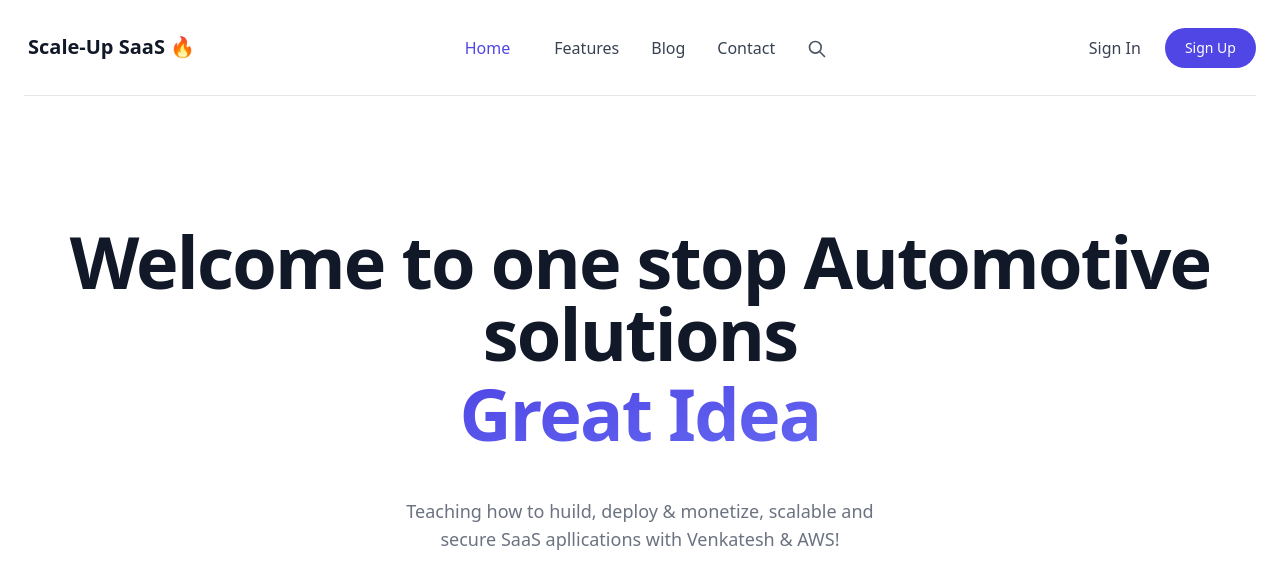
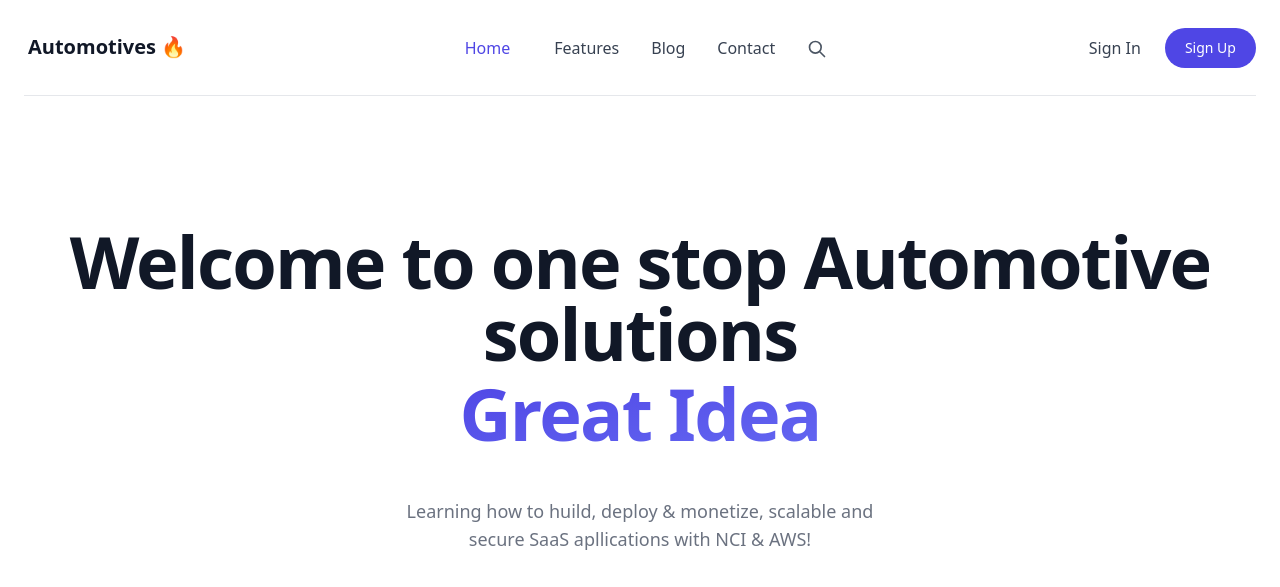
Before and after one commit to venkypallieni/devops, a website: page html/index.html in a window 1280 px wide. Shown: the top 587 px of the page. Drawn offline with nearby package versions, Linux system fonts and the light colour scheme.

Commit message:
Everything is created

```diff
--- a/html/index.html
+++ b/html/index.html
@@ -1772,7 +1772,7 @@
                     class="container relative flex flex-wrap items-center justify-between h-24 mx-auto overflow-hidden font-medium border-b border-gray-200 md:overflow-visible lg:justify-center sm:px-4 md:px-2 lg:px-0">
                     <div class="flex items-center justify-start w-1/4 h-full pr-4">
                         <a href="#_" class="inline-block py-4 md:py-0">
-                            <span class="p-1 text-xl font-black leading-none text-gray-900">Scale-Up SaaS 🔥</span>
+                            <span class="p-1 text-xl font-black leading-none text-gray-900">Automotives 🔥</span>
                         </a>
                     </div>
                     <div class="top-0 left-0 items-start hidden w-full h-full p-4 text-sm bg-gray-900 bg-opacity-50 md:items-center md:w-3/4 md:absolute lg:text-base md:bg-transparent md:p-0 md:relative md:flex"
@@ -1780,7 +1780,7 @@
                         <div
                             class="flex-col w-full h-auto overflow-hidden bg-white rounded-lg md:bg-transparent md:overflow-visible md:rounded-none md:relative md:flex md:flex-row">
                             <a href="#_"
-                                class="inline-flex items-center block w-auto h-16 px-6 text-xl font-black leading-none text-gray-900 md:hidden">Scale-Up SaaS 🔥<span
+                                class="inline-flex items-center block w-auto h-16 px-6 text-xl font-black leading-none text-gray-900 md:hidden">Automotives 🔥<span
                                     class="text-indigo-600">.</span></a>
                             <div
                                 class="flex flex-col items-start justify-center w-full space-x-6 text-center lg:space-x-8 md:w-2/3 md:mt-0 md:flex-row md:items-center">
@@ -1831,8 +1831,8 @@
                     <span class="inline md:block">Welcome to one stop Automotive solutions </span> <span
                         class="relative mt-2 text-transparent bg-clip-text bg-gradient-to-br from-indigo-600 to-indigo-500 md:inline-block">
                         Great Idea</span></h1>
-                <div class="mx-auto mt-5 text-gray-500 md:mt-12 md:max-w-lg md:text-center lg:text-lg">Teaching how to huild, deploy & monetize, scalable and secure
-                    SaaS apllications with Venkatesh & AWS!</div>
+                <div class="mx-auto mt-5 text-gray-500 md:mt-12 md:max-w-lg md:text-center lg:text-lg">Learning how to huild, deploy & monetize, scalable and secure
+                    SaaS apllications with NCI & AWS!</div>
                 <div class="flex flex-col items-center mt-12 text-center">
                     <span class="relative inline-flex w-full md:w-auto">
                         <a href="https://www.youtube.com/watch?v=fPjOWekzeGI" type="button"
```
